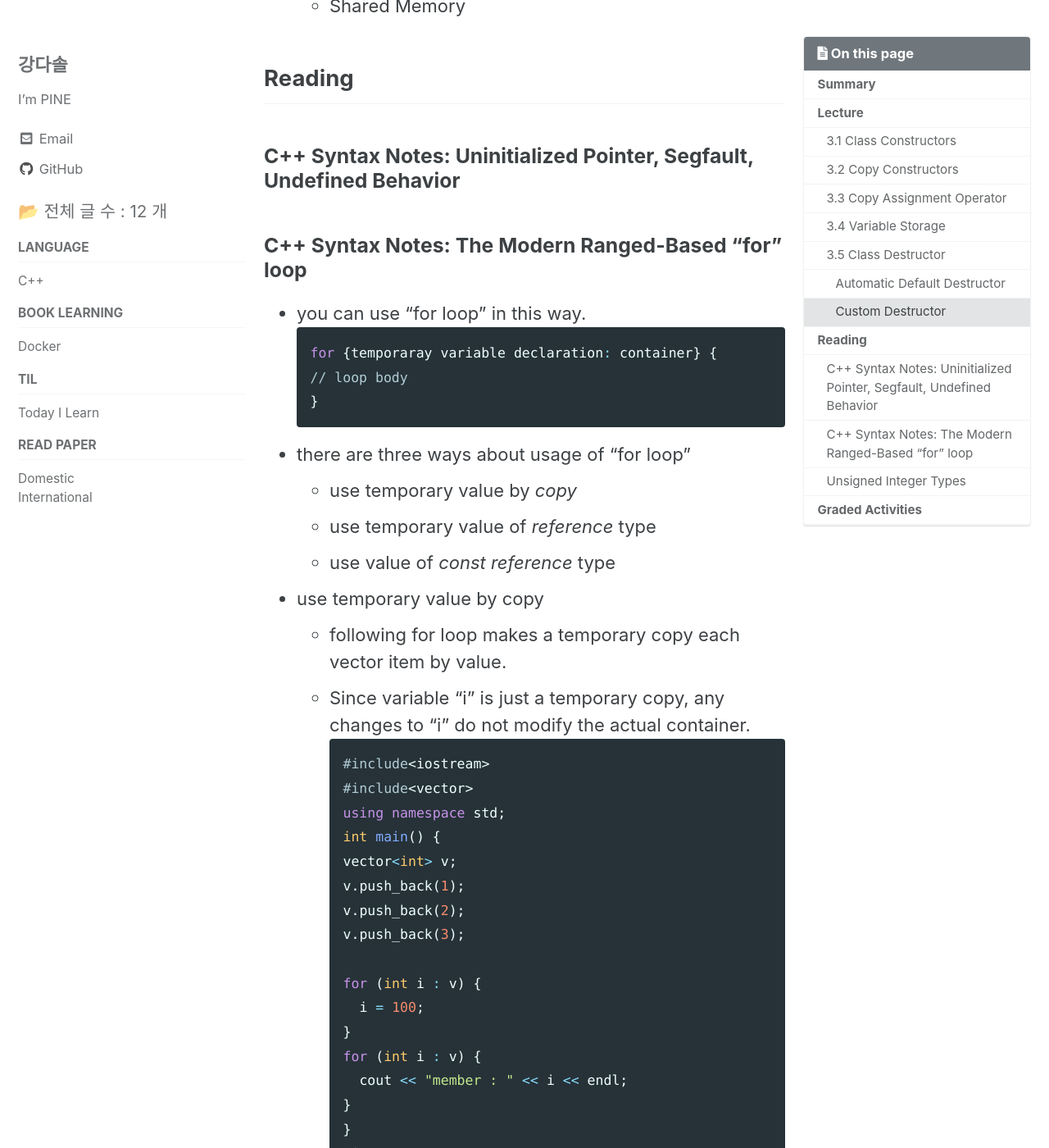
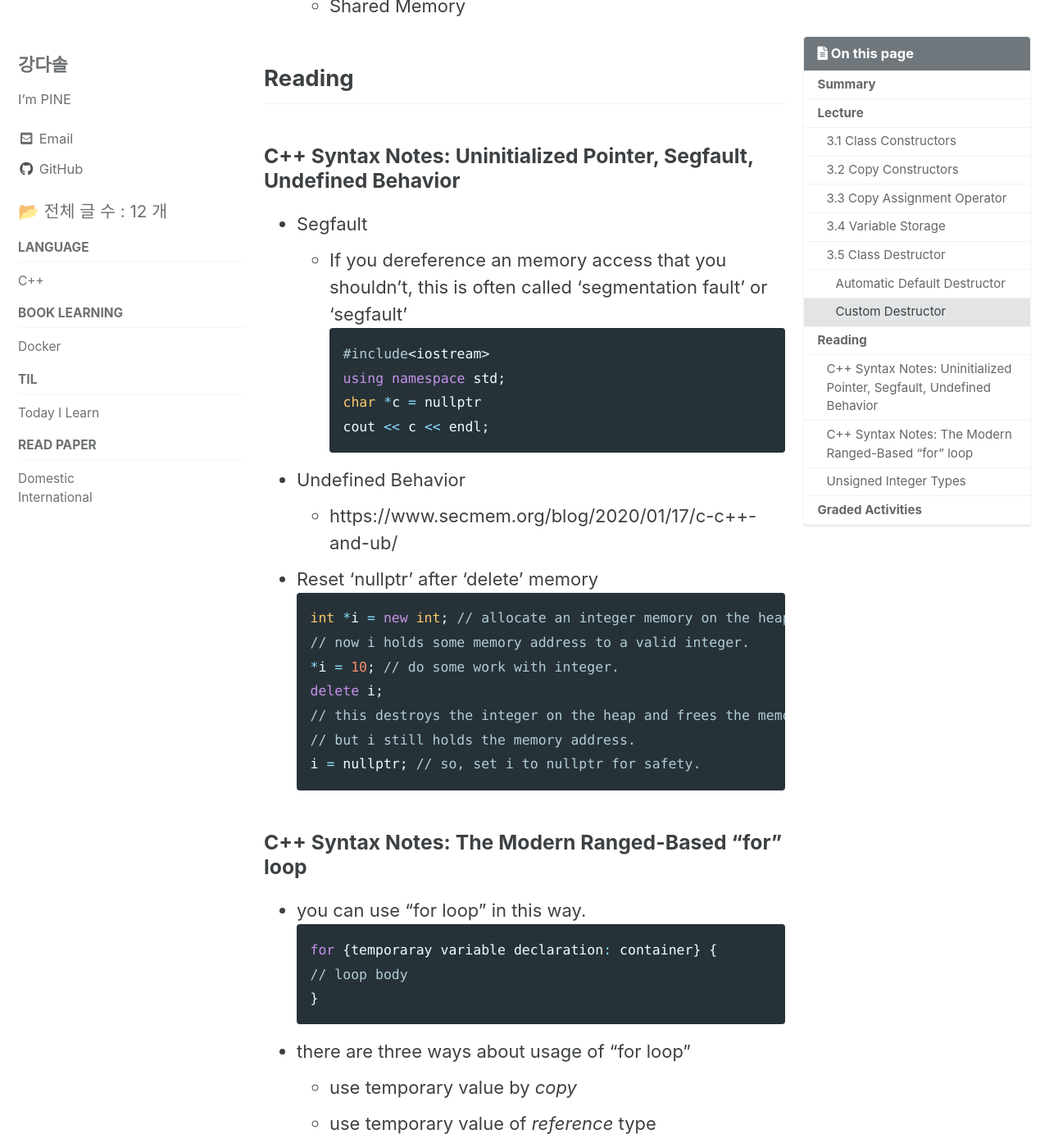
Before and after one commit to pine939/pine939.github.io, a Jekyll site: the page built from _posts/2021-07-27-coursera_cpp_3.md, in a window 1280 px wide and 1400 px high, scrolled down 6901 px. Shown: the whole window at 82% size. Built offline with Jekyll 4.4.1, drawn with Linux system fonts in a browser that asks for light colours; cached includes are drawn as plain includes.

Commit message:
edit post

````diff
--- a/_posts/2021-07-27-coursera_cpp_3.md
+++ b/_posts/2021-07-27-coursera_cpp_3.md
@@ -190,6 +190,26 @@ Custom_Destructor::~Custom_Destructor();
 
 ### C++ Syntax Notes: Uninitialized Pointer, Segfault, Undefined Behavior
 
+* Segfault
+  * If you dereference an memory access that you shouldn't, this is often called 'segmentation fault' or 'segfault'
+  ```cpp
+  #include<iostream>
+  using namespace std;
+  char *c = nullptr
+  cout << c << endl;
+  ```
+* Undefined Behavior
+  * https://www.secmem.org/blog/2020/01/17/c-c++-and-ub/
+* Reset 'nullptr' after 'delete' memory
+```cpp
+int *i = new int; // allocate an integer memory on the heap.
+// now i holds some memory address to a valid integer.
+*i = 10; // do some work with integer.
+delete i;
+// this destroys the integer on the heap and frees the memory.
+// but i still holds the memory address.
+i = nullptr; // so, set i to nullptr for safety.
+```
 
 ### C++ Syntax Notes: The Modern Ranged-Based "for" loop
 
````
